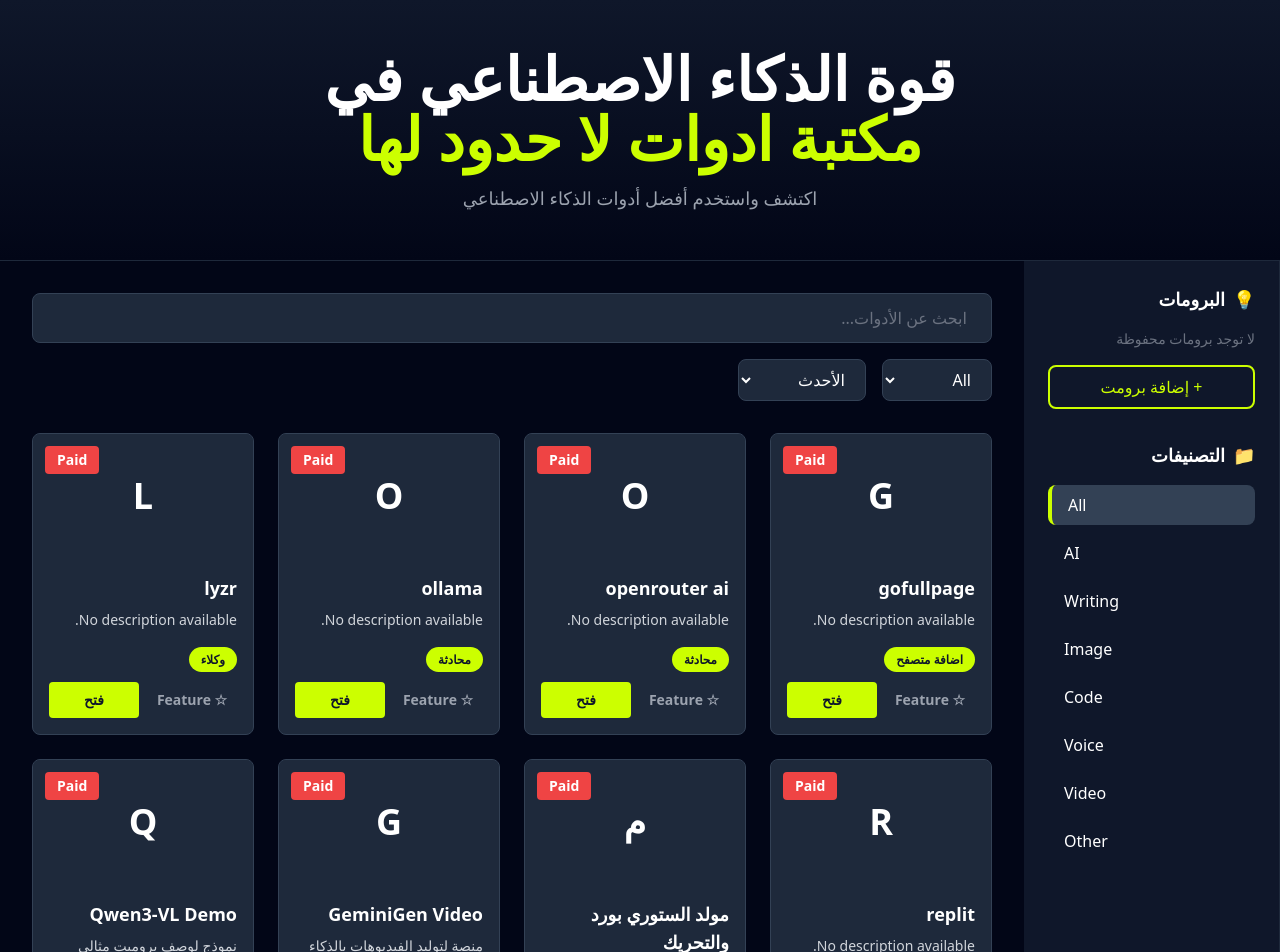
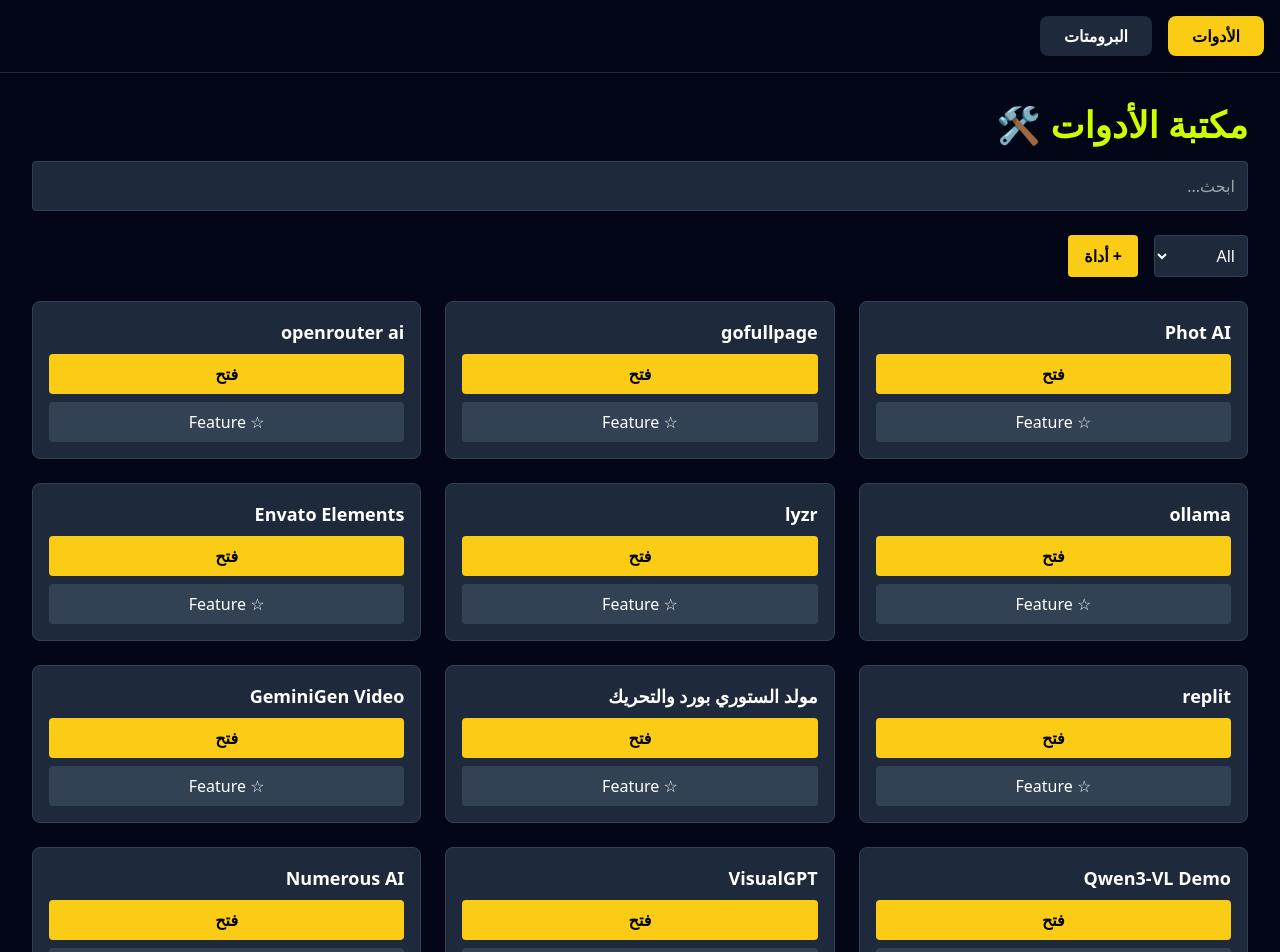
Before and after one commit to Omarhussien2/toolkit, a React (Vite) app: page / in a window 1280 px wide. Shown: the top 952 px of the page. Built offline with nearby package versions, Linux system fonts and the light colour scheme.

Commit message:
Update App.tsx

```diff
--- a/App.tsx
+++ b/App.tsx
@@ -1,219 +1,179 @@
-import React, { useState, useMemo, useEffect } from 'react';
+import React, { useState, useEffect } from 'react';
 import { initialTools } from './data';
 
 const NEON_COLOR = '#CCFF00';
-const CATEGORIES = ['All', 'AI', 'Writing', 'Image', 'Code', 'Voice', 'Video', 'Other'];
+
+interface Tool {
+  id: string;
+  name: string;
+  description: string;
+  category: string;
+  toolUrl: string;
+  isPaid?: boolean;
+}
+
+interface Prompt {
+  id: string;
+  title: string;
+  content: string;
+  category: string;
+  model: string;
+}
 
 function App() {
-  const [tools, setTools] = useState(initialTools || []);
+  const [currentPage, setCurrentPage] = useState<'tools' | 'prompts'>('tools');
+  const [tools, setTools] = useState<Tool[]>(initialTools || []);
+  const [prompts, setPrompts] = useState<Prompt[]>([]);
   const [searchQuery, setSearchQuery] = useState('');
   const [selectedCategory, setSelectedCategory] = useState('All');
   const [sortBy, setSortBy] = useState('newest');
-  const [prompts, setPrompts] = useState(() => {
-    try {
-      return JSON.parse(localStorage.getItem('aiPrompts')) || [];
-    } catch { return []; }
-  });
-  const [featuredToolIds, setFeaturedToolIds] = useState(() => {
-    try {
-      return JSON.parse(localStorage.getItem('featuredTools')) || [];
-    } catch { return []; }
-  });
-  const [newPrompt, setNewPrompt] = useState({ title: '', content: '', model: '' });
+  const [featuredToolIds, setFeaturedToolIds] = useState<string[]>([]);
+  const [showToolForm, setShowToolForm] = useState(false);
+  const [newTool, setNewTool] = useState({ name: '', description: '', category: 'AI', toolUrl: '', isPaid: false });
   const [showPromptForm, setShowPromptForm] = useState(false);
+  const [newPrompt, setNewPrompt] = useState({ title: '', content: '', model: '', category: 'Writing' });
+  const [selectedPromptCategory, setSelectedPromptCategory] = useState('All');
 
-  // Save prompts
+  const PROMPT_CATEGORIES = ['All', 'Writing', 'Analysis', 'Creative', 'Technical', 'Business'];
+  const CATEGORIES = ['All', 'AI', 'Writing', 'Image', 'Code', 'Voice', 'Video', 'Other'];
+
   useEffect(() => {
-    try { localStorage.setItem('aiPrompts', JSON.stringify(prompts)); }
-    catch (error) { console.error('Error saving prompts:', error); }
+    const savedFeatured = localStorage.getItem('featuredTools');
+    if (savedFeatured) setFeaturedToolIds(JSON.parse(savedFeatured));
+    const savedPrompts = localStorage.getItem('aiPrompts');
+    if (savedPrompts) setPrompts(JSON.parse(savedPrompts));
+  }, []);
+
+  useEffect(() => {
+    localStorage.setItem('featuredTools', JSON.stringify(featuredToolIds));
+  }, [featuredToolIds]);
+
+  useEffect(() => {
+    localStorage.setItem('aiPrompts', JSON.stringify(prompts));
   }, [prompts]);
 
-  // Save featured tools
-  useEffect(() => {
-    try { localStorage.setItem('featuredTools', JSON.stringify(featuredToolIds)); }
-    catch (error) { console.error('Error saving featured tools:', error); }
-  }, [featuredToolIds]);
+  const addTool = async () => {
+    if (!newTool.name || !newTool.toolUrl) return;
+    const tool: Tool = { id: Date.now().toString(), ...newTool };
+    const updatedTools = [...tools, tool];
+    setTools(updatedTools);
+    setNewTool({ name: '', description: '', category: 'AI', toolUrl: '', isPaid: false });
+    setShowToolForm(false);
+  };
 
-  // Featured tools first, then others
-  const filteredAndSortedTools = useMemo(() => {
-    let result = tools;
+  const addPrompt = () => {
+    if (!newPrompt.title || !newPrompt.content) return;
+    const prompt: Prompt = { id: Date.now().toString(), ...newPrompt };
+    setPrompts([...prompts, prompt]);
+    setNewPrompt({ title: '', content: '', model: '', category: 'Writing' });
+    setShowPromptForm(false);
+  };
 
-    if (selectedCategory !== 'All') {
-      result = result.filter(tool => tool.category === selectedCategory);
-    }
-
-    if (searchQuery.trim()) {
-      result = result.filter(tool =>
-        tool.name.toLowerCase().includes(searchQuery.toLowerCase()) ||
-        tool.description?.toLowerCase().includes(searchQuery.toLowerCase())
-      );
-    }
-
-    // Separate featured and regular
-    const featured = result.filter(t => featuredToolIds.includes(t.id));
-    const regular = result.filter(t => !featuredToolIds.includes(t.id));
-
-    if (sortBy === 'newest') {
-      regular.reverse();
-    } else if (sortBy === 'name') {
-      regular.sort((a, b) => a.name.localeCompare(b.name));
-    }
-
-    return [...featured, ...regular];
-  }, [tools, selectedCategory, searchQuery, sortBy, featuredToolIds]);
-
-  const handleAddPrompt = () => {
-    if (newPrompt.title.trim() && newPrompt.content.trim()) {
-      setPrompts([...prompts, {
-        id: Date.now().toString(),
-        ...newPrompt,
-        createdAt: new Date().toISOString()
-      }]);
-      setNewPrompt({ title: '', content: '', model: '' });
-      setShowPromptForm(false);
+  const toggleFeatured = (id: string) => {
+    if (featuredToolIds.includes(id)) {
+      setFeaturedToolIds(featuredToolIds.filter(fid => fid !== id));
+    } else {
+      setFeaturedToolIds([...featuredToolIds, id]);
     }
   };
 
-  const handleDeletePrompt = (id) => {
-    setPrompts(prompts.filter(p => p.id !== id));
-  };
+  const filteredAndSortedTools = tools
+    .filter(tool => {
+      const matchCategory = selectedCategory === 'All' || tool.category === selectedCategory;
+      const matchSearch = tool.name.toLowerCase().includes(searchQuery.toLowerCase());
+      return matchCategory && matchSearch;
+    })
+    .sort((a, b) => {
+      if (featuredToolIds.includes(a.id) && !featuredToolIds.includes(b.id)) return -1;
+      if (!featuredToolIds.includes(a.id) && featuredToolIds.includes(b.id)) return 1;
+      if (sortBy === 'newest') return b.id.localeCompare(a.id);
+      if (sortBy === 'oldest') return a.id.localeCompare(b.id);
+      if (sortBy === 'name') return a.name.localeCompare(b.name);
+      return 0;
+    });
 
-  const toggleFeatured = (toolId) => {
-    if (featuredToolIds.includes(toolId)) {
-      setFeaturedToolIds(featuredToolIds.filter(id => id !== toolId));
-    } else {
-      setFeaturedToolIds([...featuredToolIds, toolId]);
-    }
-  };
+  const filteredPrompts = prompts.filter(p =>
+    selectedPromptCategory === 'All' || p.category === selectedPromptCategory
+  );
 
   return (
-    <div className="min-h-screen bg-slate-950 text-white">
-      {/* Header */}
-      <header className="bg-gradient-to-b from-slate-900 to-slate-950 border-b border-slate-800 py-12 px-6">
-        <div className="max-w-7xl mx-auto text-center">
-          <h1 className="text-5xl md:text-6xl font-bold mb-4">
-            <span>قوة الذكاء الاصطناعي في</span>
-            <br />
-            <span style={{ color: NEON_COLOR }}>مكتبة ادوات لا حدود لها</span>
-          </h1>
-          <p className="text-gray-400 text-lg">اكتشف واستخدم أفضل أدوات الذكاء الاصطناعي</p>
+    <div className="min-h-screen bg-slate-950 text-white" dir="rtl">
+      <div className="border-b border-slate-800 p-4 flex gap-4">
+        <button
+          onClick={() => setCurrentPage('tools')}
+          className={`px-6 py-2 rounded-lg font-bold ${currentPage === 'tools' ? 'bg-yellow-400 text-black' : 'bg-slate-800'}`}
+        >
+          الأدوات
+        </button>
+        <button
+          onClick={() => setCurrentPage('prompts')}
+          className={`px-6 py-2 rounded-lg font-bold ${currentPage === 'prompts' ? 'bg-yellow-400 text-black' : 'bg-slate-800'}`}
+        >
+          البرومتات
+        </button>
       </div>
-      </header>
 
-      <div className="flex">
-        {/* Sidebar */}
-        <aside className="w-64 bg-slate-900 border-r border-slate-800 p-6 min-h-screen">
-          {/* Prompts */}
-          <div className="mb-8">
-            <h3 className="text-lg font-bold mb-4 flex items-center gap-2">
-              <span>💡</span> البرومات
-            </h3>
-            <div className="space-y-2 max-h-64 overflow-y-auto mb-4">
-              {prompts.length === 0 ? (
-                <p className="text-sm text-gray-500">لا توجد برومات محفوظة</p>
-              ) : (
-                prompts.map(prompt => (
-                  <div key={prompt.id} className="bg-slate-800 p-3 rounded-lg text-sm">
-                    <div className="font-semibold text-xs truncate" style={{ color: NEON_COLOR }}>{prompt.title}</div>
-                    <div className="text-gray-400 text-xs truncate">{prompt.content}</div>
-                    <div className="text-gray-500 text-xs mt-1">Model: {prompt.model || 'N/A'}</div>
-                    <button onClick={() => handleDeletePrompt(prompt.id)} className="mt-2 text-xs text-red-400 hover:text-red-300">حذف</button>
+      {currentPage === 'tools' && (
+        <div className="container mx-auto p-8">
+          <h1 className="text-4xl font-bold mb-4" style={{ color: NEON_COLOR }}>مكتبة الأدوات 🛠️</h1>
+          <input type="text" placeholder="ابحث..." value={searchQuery} onChange={(e) => setSearchQuery(e.target.value)} className="w-full p-3 mb-6 bg-slate-800 rounded border border-slate-700" />
+          <div className="flex gap-4 mb-6">
+            <select value={selectedCategory} onChange={(e) => setSelectedCategory(e.target.value)} className="p-2 bg-slate-800 rounded border border-slate-700">
+              {CATEGORIES.map(cat => <option key={cat}>{cat}</option>)}
+            </select>
+            <button onClick={() => setShowToolForm(true)} className="px-4 py-2 rounded bg-yellow-400 text-black font-bold">+ أداة</button>
           </div>
-                ))
+          {showToolForm && (
+            <div className="bg-slate-800 p-6 rounded-lg mb-6 border border-slate-700">
+              <input type="text" placeholder="الاسم" value={newTool.name} onChange={(e) => setNewTool({...newTool, name: e.target.value})} className="w-full p-2 mb-3 bg-slate-700 rounded" />
+              <input type="text" placeholder="الرابط" value={newTool.toolUrl} onChange={(e) => setNewTool({...newTool, toolUrl: e.target.value})} className="w-full p-2 mb-3 bg-slate-700 rounded" />
+              <button onClick={addTool} className="px-6 py-2 rounded bg-yellow-400 text-black font-bold">حفظ</button>
+            </div>
           )}
+          <div className="grid grid-cols-3 gap-6">
+            {filteredAndSortedTools.map(tool => (
+              <div key={tool.id} className="bg-slate-800 rounded-lg p-4 border border-slate-700">
+                {tool.isPaid && <span className="inline-block bg-red-500 px-2 py-1 rounded text-sm mb-2">مدفوع</span>}
+                <h3 className="font-bold text-lg mb-2">{tool.name}</h3>
+                <button onClick={() => window.open(tool.toolUrl, '_blank')} className="w-full py-2 rounded bg-yellow-400 text-black font-bold mb-2">فتح</button>
+                <button onClick={() => toggleFeatured(tool.id)} className={`w-full py-2 rounded ${featuredToolIds.includes(tool.id) ? 'bg-yellow-400 text-black' : 'bg-slate-700'}`}>
+                  {featuredToolIds.includes(tool.id) ? '⭐ Featured' : '☆ Feature'}
+                </button>
               </div>
-            {!showPromptForm ? (
-              <button onClick={() => setShowPromptForm(true)} className="w-full py-2 px-3 rounded-lg border-2 transition" style={{ borderColor: NEON_COLOR, color: NEON_COLOR }}>+ إضافة برومت</button>
-            ) : (
-              <div className="bg-slate-800 p-3 rounded-lg space-y-2">
-                <input type="text" placeholder="عنوان البرومت" value={newPrompt.title} onChange={(e) => setNewPrompt({...newPrompt, title: e.target.value})} className="w-full bg-slate-700 border border-slate-600 rounded px-2 py-1 text-sm text-white placeholder-gray-500" />
-                <textarea placeholder="محتوى البرومت" value={newPrompt.content} onChange={(e) => setNewPrompt({...newPrompt, content: e.target.value})} className="w-full bg-slate-700 border border-slate-600 rounded px-2 py-1 text-sm text-white placeholder-gray-500 resize-none" rows="3" />
-                <input type="text" placeholder="الموديل (مثال: GPT-4)" value={newPrompt.model} onChange={(e) => setNewPrompt({...newPrompt, model: e.target.value})} className="w-full bg-slate-700 border border-slate-600 rounded px-2 py-1 text-sm text-white placeholder-gray-500" />
-                <div className="flex gap-2">
-                  <button onClick={handleAddPrompt} className="flex-1 py-1 rounded text-sm font-semibold" style={{ backgroundColor: NEON_COLOR, color: '#0f172a' }}>حفظ</button>
-                  <button onClick={() => setShowPromptForm(false)} className="flex-1 py-1 rounded text-sm bg-slate-700 hover:bg-slate-600">إلغاء</button>
+            ))}
           </div>
         </div>
       )}
-          </div>
 
-          {/* Categories */}
-          <h3 className="text-lg font-bold mb-4 flex items-center gap-2">
-            <span>📁</span> التصنيفات
-          </h3>
-          <div className="space-y-2">
-            {CATEGORIES.map(cat => (
-              <button key={cat} onClick={() => setSelectedCategory(cat)} className={`w-full text-left px-4 py-2 rounded-lg transition ${selectedCategory === cat ? 'bg-slate-700' : 'hover:bg-slate-800'}`} style={selectedCategory === cat ? { borderLeft: `4px solid ${NEON_COLOR}` } : {}}>
+      {currentPage === 'prompts' && (
+        <div className="container mx-auto p-8">
+          <h1 className="text-4xl font-bold mb-4" style={{ color: NEON_COLOR }}>البرومتات 💡</h1>
+          <div className="flex gap-2 mb-6 overflow-x-auto">
+            {PROMPT_CATEGORIES.map(cat => (
+              <button key={cat} onClick={() => setSelectedPromptCategory(cat)} className={`px-4 py-2 rounded ${selectedPromptCategory === cat ? 'bg-yellow-400 text-black' : 'bg-slate-800'}`}>
                 {cat}
               </button>
             ))}
           </div>
-        </aside>
-
-        {/* Main Content */}
-        <main className="flex-1 p-8">
-          {/* Search and Filters */}
-          <div className="mb-8 space-y-4">
-            <input type="text" placeholder="ابحث عن الأدوات..." value={searchQuery} onChange={(e) => setSearchQuery(e.target.value)} className="w-full px-6 py-3 bg-slate-800 border border-slate-700 rounded-lg text-white placeholder-gray-500 focus:outline-none focus:border-slate-600" />
-            <div className="flex gap-4">
-              <select value={selectedCategory} onChange={(e) => setSelectedCategory(e.target.value)} className="px-4 py-2 bg-slate-800 border border-slate-700 rounded-lg text-white focus:outline-none">
-                {CATEGORIES.map(cat => <option key={cat} value={cat}>{cat}</option>)}
-              </select>
-              <select value={sortBy} onChange={(e) => setSortBy(e.target.value)} className="px-4 py-2 bg-slate-800 border border-slate-700 rounded-lg text-white focus:outline-none">
-                <option value="newest">الأحدث</option>
-                <option value="oldest">الأقدم</option>
-                <option value="name">الاسم (أ-ي)</option>
-              </select>
+          <button onClick={() => setShowPromptForm(true)} className="px-4 py-2 rounded bg-yellow-400 text-black font-bold mb-6">+ برومت</button>
+          {showPromptForm && (
+            <div className="bg-slate-800 p-6 rounded-lg mb-6 border border-slate-700">
+              <input type="text" placeholder="العنوان" value={newPrompt.title} onChange={(e) => setNewPrompt({...newPrompt, title: e.target.value})} className="w-full p-2 mb-3 bg-slate-700 rounded" />
+              <textarea placeholder="المحتوى" value={newPrompt.content} onChange={(e) => setNewPrompt({...newPrompt, content: e.target.value})} className="w-full p-2 mb-3 bg-slate-700 rounded h-24" />
+              <button onClick={addPrompt} className="px-6 py-2 rounded bg-yellow-400 text-black font-bold">حفظ</button>
+            </div>
+          )}
+          <div className="grid grid-cols-2 gap-6">
+            {filteredPrompts.map(prompt => (
+              <div key={prompt.id} className="bg-slate-800 rounded-lg p-4 border border-slate-700">
+                <h3 className="font-bold text-lg mb-2">{prompt.title}</h3>
+                <p className="text-sm text-gray-400 mb-4">{prompt.content}</p>
+                <span className="inline-block bg-slate-700 px-3 py-1 rounded text-xs">{prompt.category}</span>
+              </div>
+            ))}
           </div>
         </div>
-
-          {/* Tools Grid */}
-          <div className="grid grid-cols-1 md:grid-cols-2 lg:grid-cols-3 xl:grid-cols-4 gap-6">
-            {filteredAndSortedTools.length === 0 ? (
-              <div className="col-span-full text-center py-12 text-gray-400">لم يتم العثور على أدوات</div>
-            ) : (
-              filteredAndSortedTools.map(tool => {
-                const isFeatured = featuredToolIds.includes(tool.id);
-                return (
-                  <div key={tool.id} className="bg-slate-800 rounded-lg overflow-hidden border border-slate-700 flex flex-col h-full hover:border-slate-600 transition">
-                    {/* Image Section */}
-                    <div className="relative w-full" style={{ aspectRatio: '16/9' }}>
-                      <div className="w-full h-full bg-slate-700 flex items-center justify-center text-4xl font-bold" style={{ backgroundColor: '#1e293b' }}>
-                        {tool.name.charAt(0).toUpperCase()}
-                      </div>
-                      {/* Paid Badge */}
-                      <div className="absolute top-3 left-3">
-                        <span className="inline-block px-3 py-1 rounded text-white text-sm font-semibold" style={{ backgroundColor: '#ef4444' }}>Paid</span>
-                      </div>
-                    </div>
-
-                    {/* Content Section */}
-                    <div className="p-4 flex-1 flex flex-col">
-                      <h3 className="font-bold text-lg mb-2 line-clamp-2">{tool.name}</h3>
-                      <p className="text-gray-300 text-sm mb-4 line-clamp-2">{tool.description}</p>
-                      <div className="mt-auto space-y-3">
-                        {/* Category Badge */}
-                        <div>
-                          <span className="text-xs font-semibold px-3 py-1 rounded-full" style={{ backgroundColor: NEON_COLOR, color: '#0f172a' }}>
-                            {tool.category}
-                          </span>
-                        </div>
-                        {/* Action Buttons */}
-                        <div className="flex gap-2 items-center">
-                          <button onClick={() => toggleFeatured(tool.id)} className={`flex-1 py-2 rounded text-sm font-semibold transition ${ isFeatured ? 'text-yellow-400' : 'text-gray-400' }`} title="Toggle Featured">
-                            {isFeatured ? '⭐ Featured' : '☆ Feature'}
-                          </button>
-                          <button onClick={() => window.open(tool.toolUrl, '_blank')} className="flex-1 py-2 rounded text-sm font-semibold text-white" style={{ backgroundColor: NEON_COLOR, color: '#0f172a' }}>فتح</button>
-                        </div>
-                      </div>
-                    </div>
-                  </div>
-                );
-              })
       )}
-          </div>
-        </main>
-      </div>
     </div>
   );
 }
```
Lines whose indentation alone changed are shown as unchanged.
